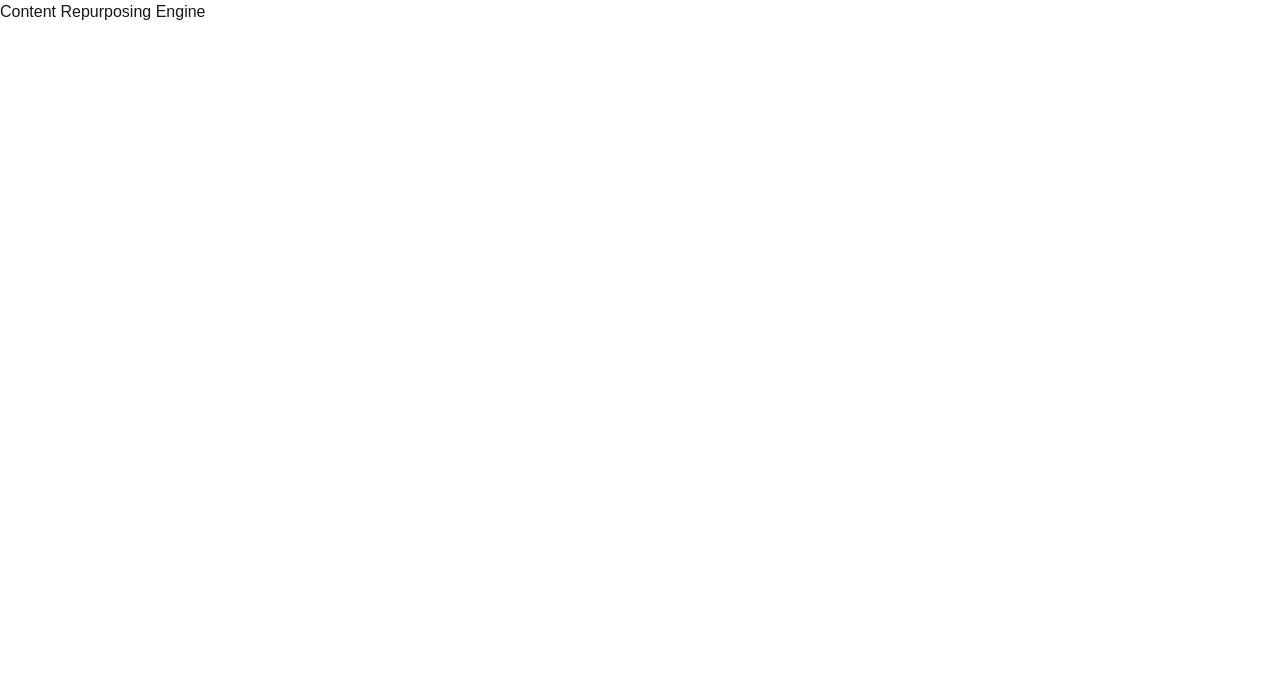
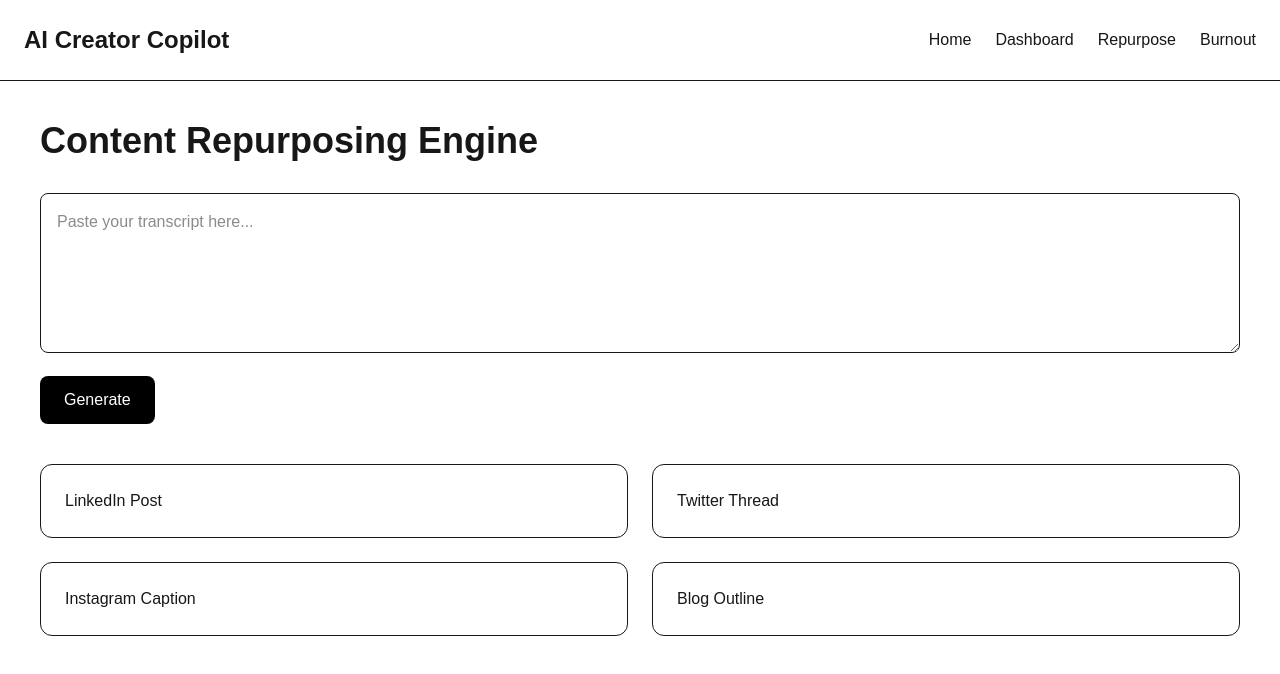
Before and after one commit to UTSAV2006/AI-Creator-Copilot, a Next.js app: page /Repurpose in a window 1280 px wide. Shown: the top 674 px of the page. Built offline with nearby package versions, Linux system fonts and the light colour scheme.

Commit message:
Built repurpose page UI

```diff
--- a/app/Repurpose/page.tsx
+++ b/app/Repurpose/page.tsx
@@ -1,7 +1,42 @@
+import Navbar from "../../components/Navbar";
+
 export default function Repurpose() {
   return (
-    <div>
-      <h1>Content Repurposing Engine</h1>
-    </div>
+    <>
+      <Navbar />
+
+      <main className="p-10">
+        <h1 className="text-4xl font-bold mb-8">
+          Content Repurposing Engine
+        </h1>
+
+        <textarea
+          placeholder="Paste your transcript here..."
+          className="w-full border p-4 rounded-lg h-40"
+        />
+
+        <button className="mt-4 bg-black text-white px-6 py-3 rounded-lg">
+          Generate
+        </button>
+
+        <div className="grid md:grid-cols-2 gap-6 mt-10">
+          <div className="border rounded-xl p-6">
+            LinkedIn Post
+          </div>
+
+          <div className="border rounded-xl p-6">
+            Twitter Thread
+          </div>
+
+          <div className="border rounded-xl p-6">
+            Instagram Caption
+          </div>
+
+          <div className="border rounded-xl p-6">
+            Blog Outline
+          </div>
+        </div>
+      </main>
+    </>
   );
 }
```
